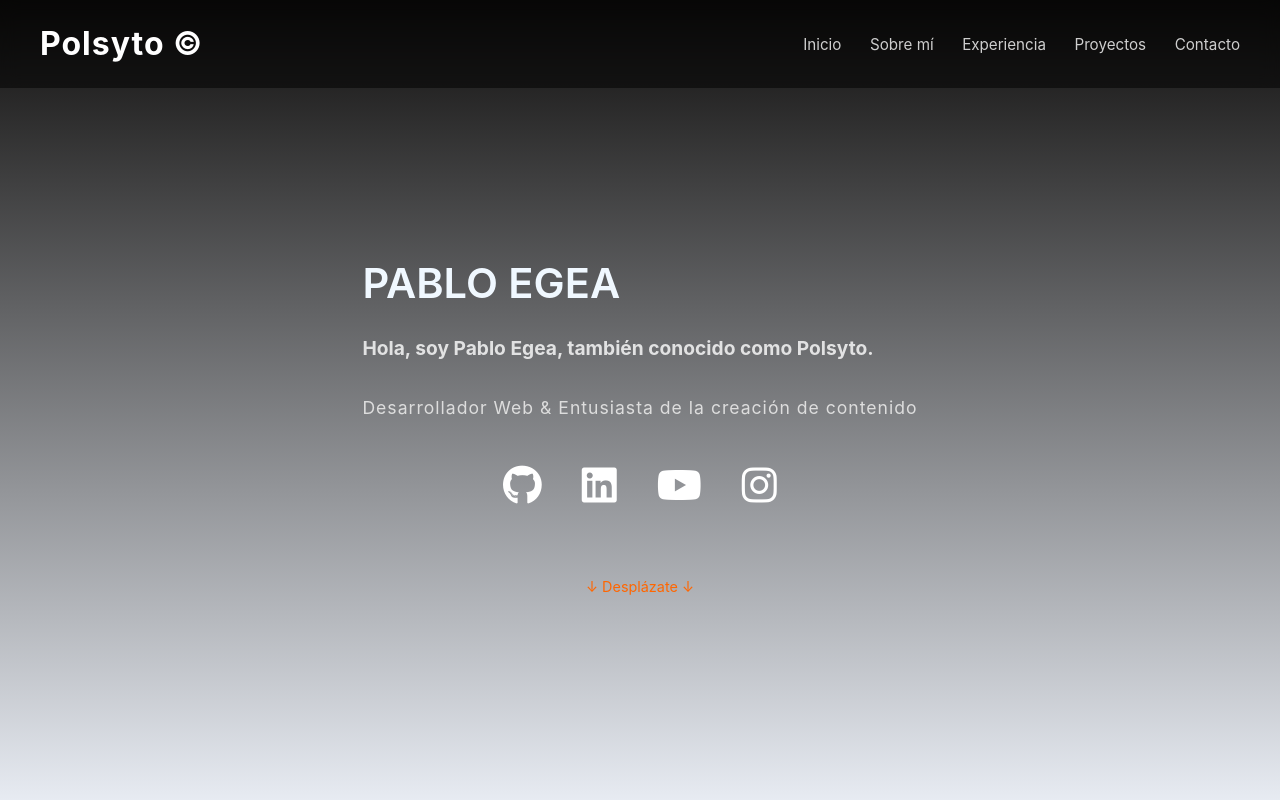
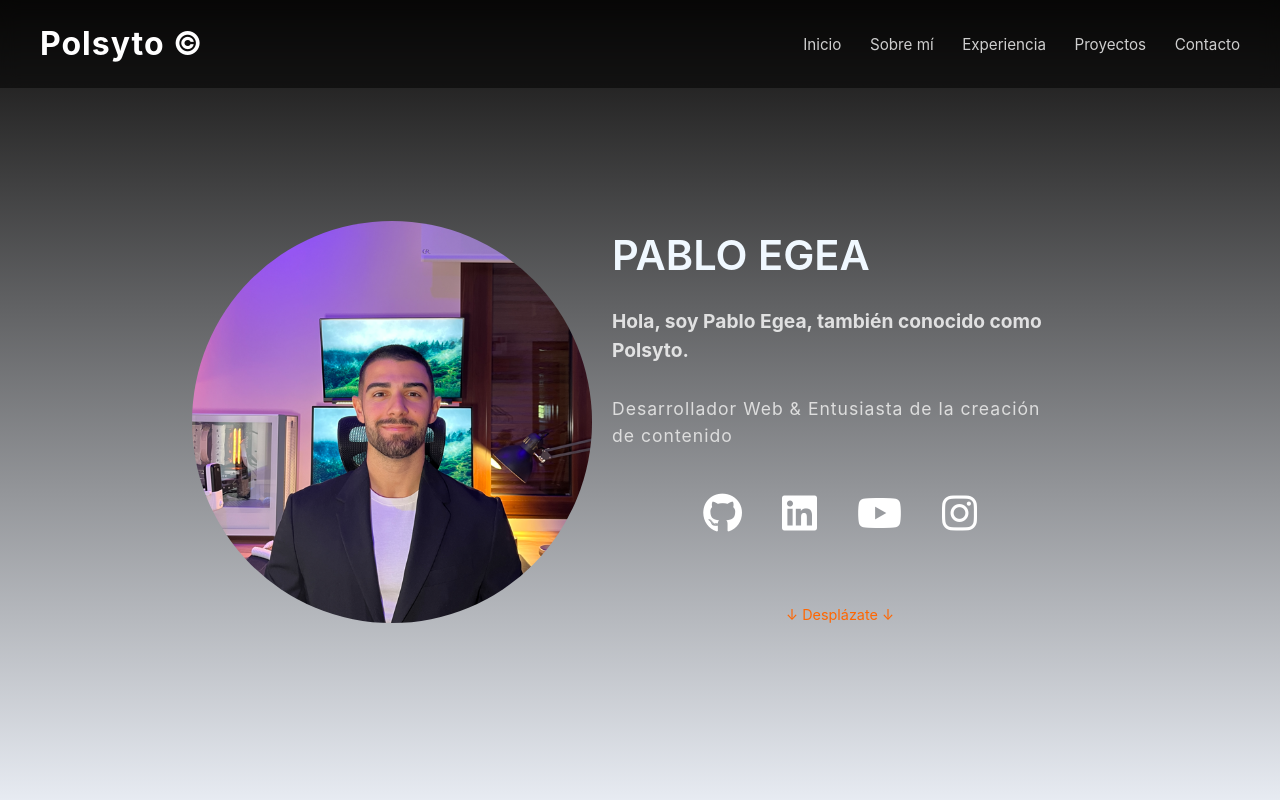
Before and after one commit to Polsyt0/Polsyto-DAW, a plain HTML site: page index.html in a window 1280 px wide. Shown: the top 800 px of the page. Drawn offline with Linux system fonts and the light colour scheme.

Commit message:
Añadida foto de perfil en index

```diff
--- a/index.css
+++ b/index.css
@@ -80,6 +80,11 @@ body {
     padding-top: 150px; /* espacio para la cabecera fija */
     background: linear-gradient(to bottom, #0e0d0c 0%, #e7ebf2 100%);
     scroll-margin-top: 100px; /* ajuste según la altura de su header */
+}
+
+.foto-perfil{
+    border-radius: 100%;
+    width: 400px;
 }
 
 .contenido {
--- a/index.html
+++ b/index.html
@@ -26,6 +26,9 @@
 
     <!-- PRIMERA SECCION -->
     <section class="seccion1" id="inicio">
+        <div>
+            <img class="foto-perfil" src="images/Captura de pantalla 2025-10-02 190437.png" alt="Una foto mia">
+        </div>
         <div class="contenido">
             <h1 class="letras">PABLO EGEA</h1>
             <h3 class="letras">Hola, soy Pablo Egea, también conocido como Polsyto.</h3>
```
Also changed, not shown: images/Captura de pantalla 2025-10-02 190437.png (added).
